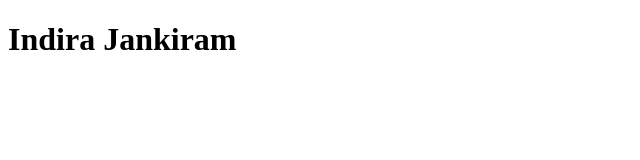
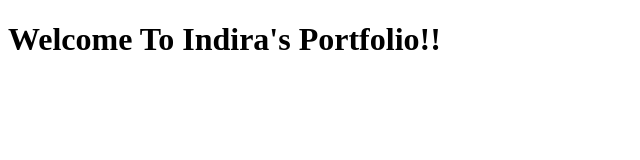
Before and after one commit to IndiraJankiram/IndiraJankiram.github.io, a plain HTML site: page index.html in a window 1280 px wide. Shown: the whole page, without its empty margins (0-640 px from the left). Drawn offline with Linux system fonts and the light colour scheme.

Commit message:
new index.html

```diff
--- a/index.html
+++ b/index.html
@@ -5,6 +5,7 @@
     <title>Indira Jankiram Portfolio</title>
   </head>
   <body>
-<h1>Indira Jankiram</h1>
+<h1>Welcome To Indira's Portfolio!!</h1>
+<h2></h2>
     </body>
     </html>
```
